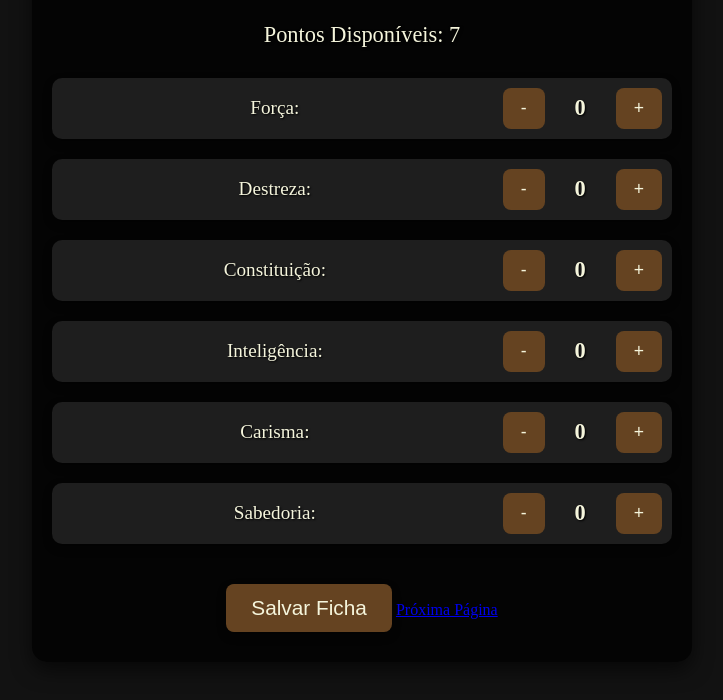
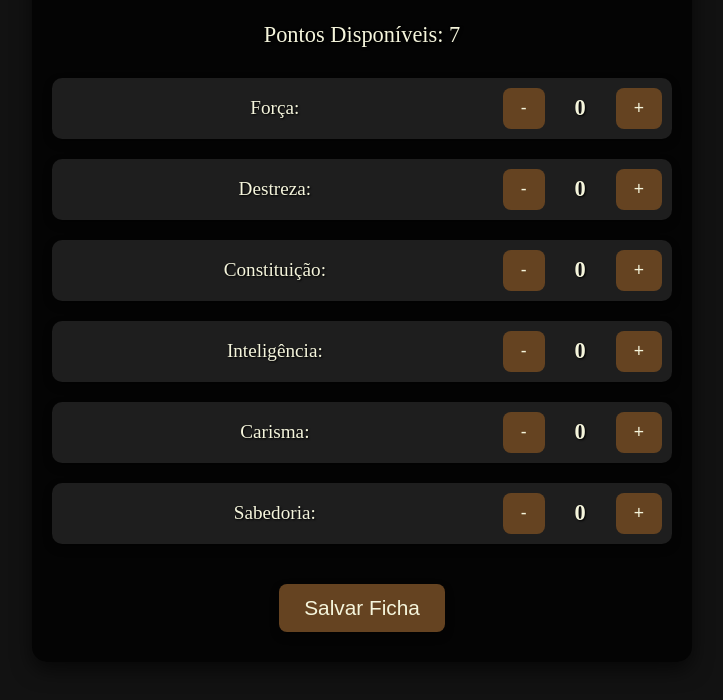
Before and after one commit to Carlos06DEV/atributos, a plain HTML site: page index.html in a window 1280 px wide. Shown: the part 262-962 px from the top of the page, without its empty margins (278-1001 px from the left). Drawn offline with Linux system fonts and the light colour scheme.

Commit message:
Update index.html

```diff
--- a/index.html
+++ b/index.html
@@ -66,8 +66,7 @@
 
     <!-- Botão Salvar Ficha -->
     <footer class="footer">
-      <button href="https://carlos06dev.github.io/pag_final/" class="save-button" onclick="saveFicha()">Salvar Ficha</button>
-      <a href="https://carlos06dev.github.io/rpg2/" class="proxima-pagina">Próxima Página</a>
+      <button class="save-button" onclick="saveFicha()">Salvar Ficha</button>
     </footer>
   </div>
   <script src="script.js"></script> <!-- Link para o arquivo JavaScript -->
```
